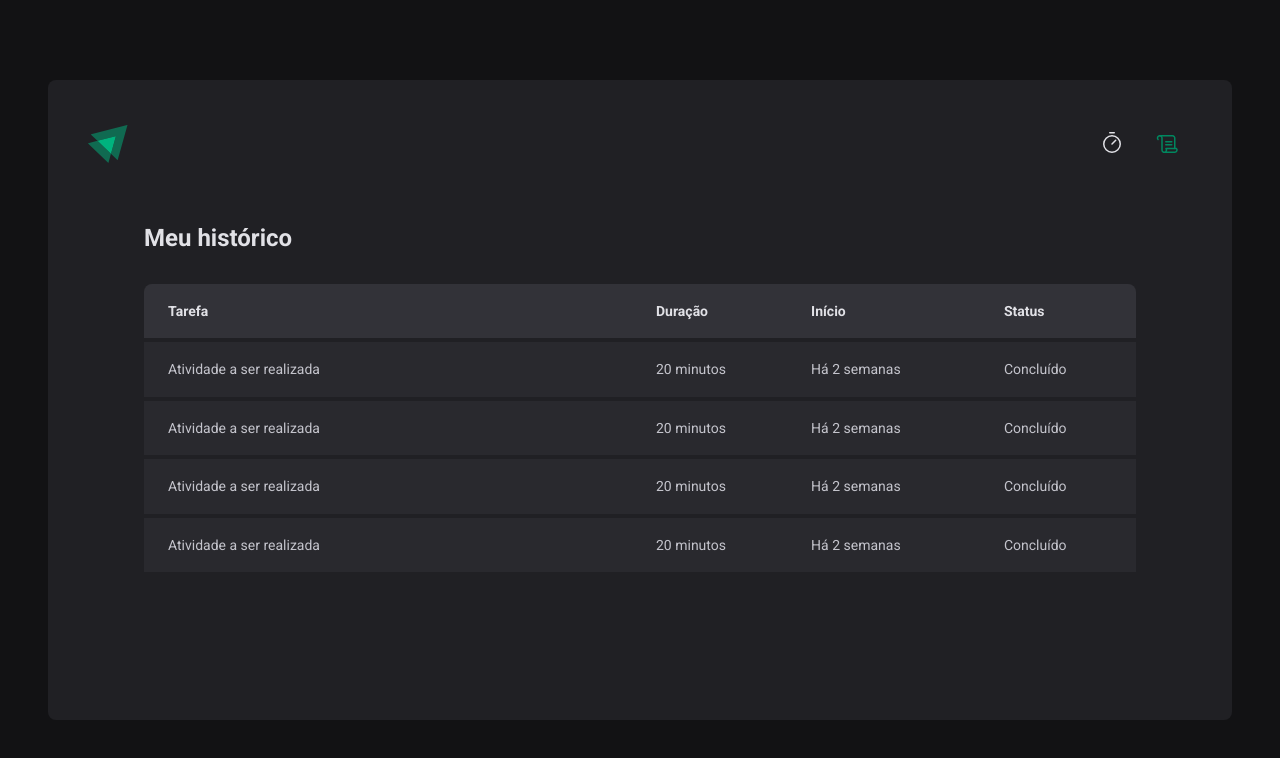
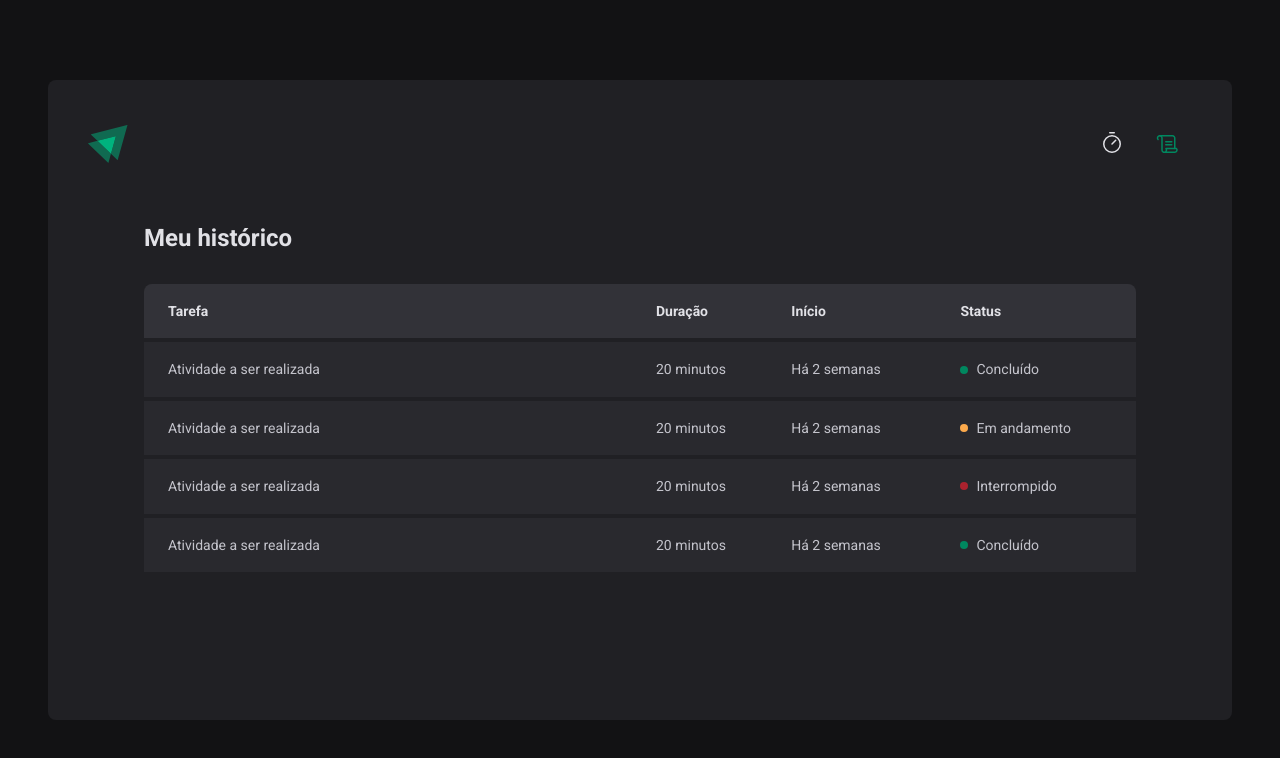
Before and after one commit to Nardogomes/02-ignite-timer, a React (Vite) app: page /history in a window 1280 px wide. Shown: the top 758 px of the page. Built offline with nearby package versions, Linux system fonts and the light colour scheme.

Commit message:
Configurando o componente Status.

```diff
--- a/src/pages/History/index.tsx
+++ b/src/pages/History/index.tsx
@@ -1,4 +1,4 @@
-import { HistoryContainer, HistoryList } from "./styles";
+import { HistoryContainer, HistoryList, Status } from "./styles";
 
 export function History() {
   return (
@@ -20,25 +20,33 @@
               <td>Atividade a ser realizada</td>
               <td>20 minutos</td>
               <td>Há 2 semanas</td>
-              <td>Concluído</td>
+              <td>
+                <Status statusColor="green">Concluído</Status>
+              </td>
             </tr>
             <tr>
               <td>Atividade a ser realizada</td>
               <td>20 minutos</td>
               <td>Há 2 semanas</td>
-              <td>Concluído</td>
+              <td>
+                <Status statusColor="yellow">Em andamento</Status>
+              </td>
             </tr>
             <tr>
               <td>Atividade a ser realizada</td>
               <td>20 minutos</td>
               <td>Há 2 semanas</td>
-              <td>Concluído</td>
+              <td>
+                <Status statusColor="red">Interrompido</Status>
+              </td>
             </tr>
             <tr>
               <td>Atividade a ser realizada</td>
               <td>20 minutos</td>
               <td>Há 2 semanas</td>
-              <td>Concluído</td>
+              <td>
+                <Status statusColor="green">Concluído</Status>
+              </td>
             </tr>
           </tbody>
         </table>
--- a/src/pages/History/styles.ts
+++ b/src/pages/History/styles.ts
@@ -60,3 +60,27 @@
     }
   }
 `
+
+const STATUS_COLORS = {
+  yellow: 'yellow-500',
+  green: 'green-500',
+  red: 'red-500'
+} as const
+
+interface StatusProps {
+  statusColor: keyof typeof STATUS_COLORS;
+}
+
+export const Status = styled.span<StatusProps>`
+  display: flex;
+  align-items: center;
+  gap: 0.5rem;
+
+  &::before {
+    content: '';
+    width: 0.5rem;
+    height: 0.5rem;
+    border-radius: 50%;
+    background: ${props => props.theme[STATUS_COLORS[props.statusColor]]};
+  }
+`
```
